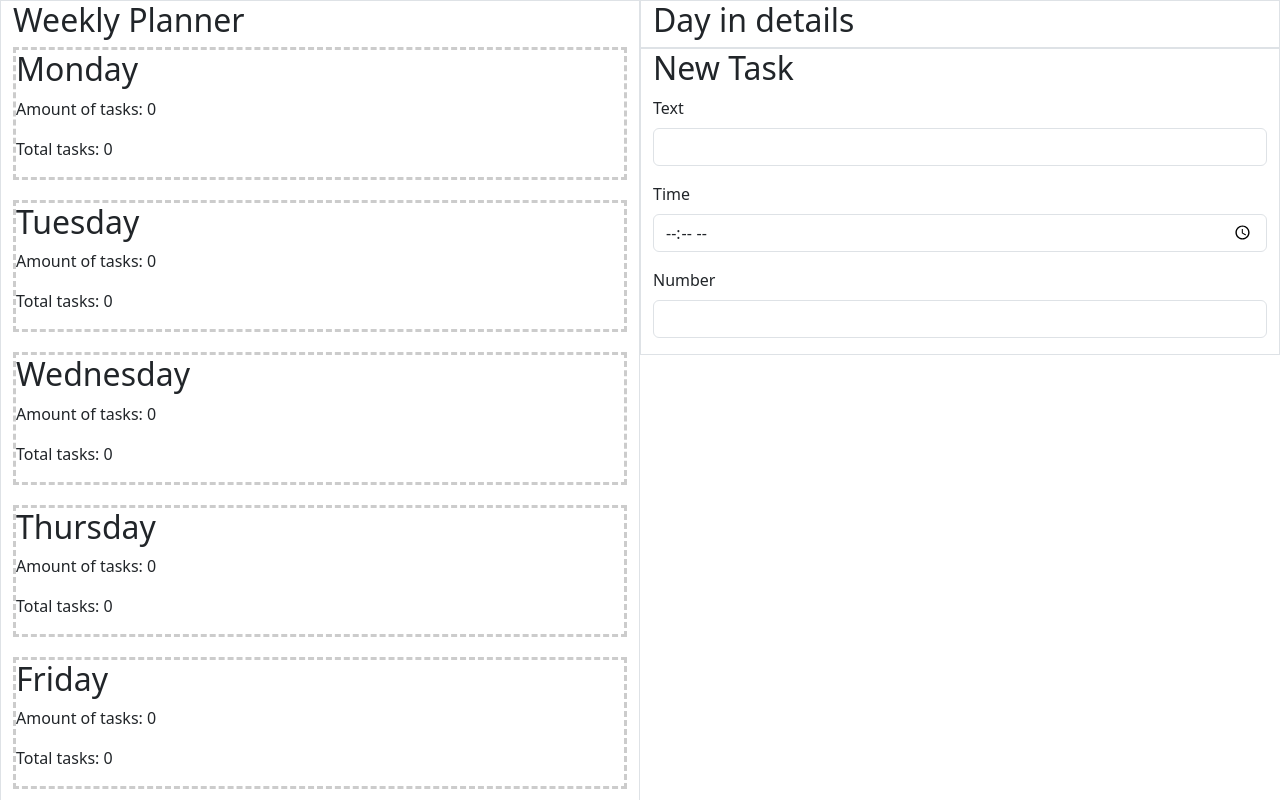
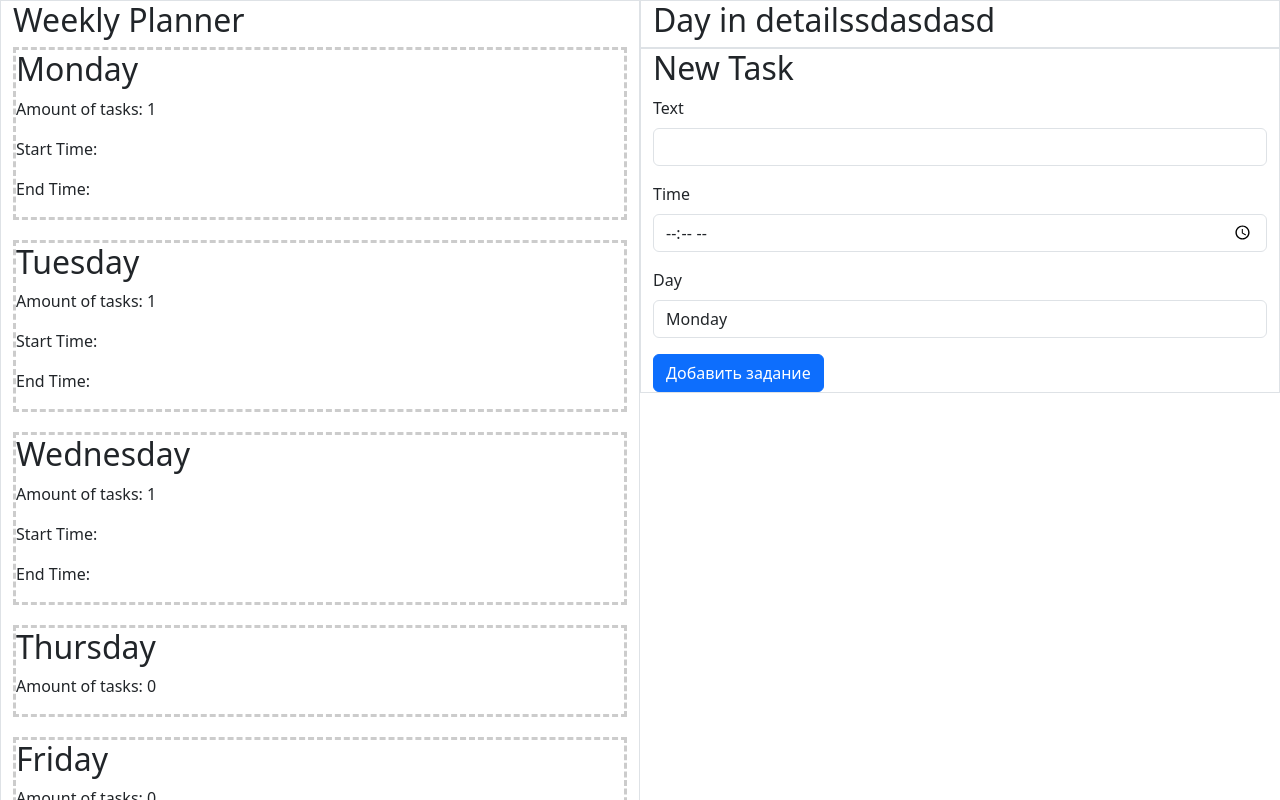
Before and after one commit to Mat203/wt_12_talalaievskiy, a React (Create React App) app: page / in a window 1280 px wide. Shown: the top 800 px of the page. Built offline with nearby package versions, Linux system fonts and the light colour scheme.

Commit message:
Day in details display

```diff
--- a/src/App.js
+++ b/src/App.js
@@ -1,11 +1,16 @@
 import React from 'react';
 import 'bootstrap/dist/css/bootstrap.min.css';
-import Week from './components/Week';
+import Week, { SelectedDayContext, TasksContext } from './components/Week';
 import DayExpanded from './components/DayExpanded';
 import NewTaskForm from './components/NewTaskForm';
 
 function App() {
+  const [selectedDay, setSelectedDay] = React.useState(null);
+  const [tasks, setTasks] = React.useState([]);
+
   return (
+    <SelectedDayContext.Provider value={{ selectedDay, setSelectedDay }}>
+      <TasksContext.Provider value={{ tasks, setTasks }}>
         <div className="App container-fluid">
           <div className="row">
             <div className="col-md-6 border">
@@ -15,19 +20,21 @@ function App() {
             <div className="col-md-6">
               <div className="row">
                 <div className="col-md-12 border">
-              <h2>Day in details</h2>
-              <DayExpanded />
+                  <h2>Day in detailssdasdasd</h2>
+                  {selectedDay && <DayExpanded />}
                 </div>
               </div>
               <div className="row">
                 <div className="col-md-12 border">
                   <h2>New Task</h2>
-              <NewTaskForm />
+                  <NewTaskForm setTasks={setTasks} />
                 </div>
               </div>
             </div>
           </div>
         </div>
+      </TasksContext.Provider>
+    </SelectedDayContext.Provider>
   );
 }
 
--- a/src/components/Day.js
+++ b/src/components/Day.js
@@ -22,8 +22,6 @@ const Day = ({ day }) => {
         >
             <h2>{day}</h2>
             <p>Amount of tasks: {dayTasks.length}</p>
-            <p>Total tasks: {totalDuration}</p>
-            {/* Add your tasks here */}
             {dayTasks.map(task => <Task {...task} />)}
         </div>
     );
--- a/src/components/DayExpanded.js
+++ b/src/components/DayExpanded.js
@@ -1,9 +1,18 @@
 import React from 'react';
+import { useContext } from 'react';
+import Task from './Task';
+import { SelectedDayContext, TasksContext } from './Week';
 
 const DayExpanded = () => {
+    const { selectedDay } = useContext(SelectedDayContext);
+    const { tasks } = useContext(TasksContext);
+
+    const dayTasks = tasks.filter(task => task.day === selectedDay);
+
     return (
         <div className="day-expanded-container">
-            {}
+            <h2>{selectedDay}</h2>
+            {dayTasks.map(task => <Task {...task} />)}
         </div>
     );
 };
--- a/src/components/NewTaskForm.js
+++ b/src/components/NewTaskForm.js
@@ -1,20 +1,46 @@
-import React from 'react';
+import React, { useState } from 'react';
+import { useContext } from 'react';
+import { SelectedDayContext } from './Week';
 
-const NewTaskForm = () => {
+const NewTaskForm = ({ setTasks }) => {
+    const { selectedDay } = useContext(SelectedDayContext);
+    const days = ['Monday', 'Tuesday', 'Wednesday', 'Thursday', 'Friday', 'Saturday', 'Sunday'];
+
+    const [taskText, setTaskText] = useState('');
+    const [taskTime, setTaskTime] = useState('');
+    const [taskDay, setTaskDay] = useState(days[0]);
+
+    const handleSubmit = (event) => {
+        event.preventDefault();
+        const newTask = {
+            text: taskText,
+            time: taskTime,
+            day: taskDay,
+        };
+        setTasks(prevTasks => [...prevTasks, newTask]);
+        setTaskText('');
+        setTaskTime('');
+    };
+
     return (
-        <form className="new-task-form">
+        <form className="new-task-form" onSubmit={handleSubmit}>
             <div className="mb-3">
                 <label className="form-label">Text</label>
-                <input type="text" className="form-control" />
+                <input type="text" className="form-control" value={taskText} onChange={(e) => setTaskText(e.target.value)} />
             </div>
             <div className="mb-3">
                 <label className="form-label">Time</label>
-                <input type="time" className="form-control" />
+                <input type="time" className="form-control" value={taskTime} onChange={(e) => setTaskTime(e.target.value)} />
             </div>
             <div className="mb-3">
-                <label className="form-label">Number</label>
-                <input type="number" className="form-control" />
+                <label className="form-label">Day</label>
+                <select className="form-control" value={taskDay} onChange={(e) => setTaskDay(e.target.value)}>
+                    {days.map((day, index) => (
+                        <option key={index} value={day}>{day}</option>
+                    ))}
+                </select>
             </div>
+            <button type="submit" className="btn btn-primary">Добавить задание</button>
         </form>
     );
 };
--- a/src/components/Week.js
+++ b/src/components/Week.js
@@ -1,17 +1,19 @@
-import React, { useState, createContext } from 'react';
+import React, { useState, useContext, createContext } from 'react';
 import Day from './Day';
-import DayExpanded from './DayExpanded';
 
 export const SelectedDayContext = createContext();
 export const TasksContext = createContext();
 
 const Week = () => {
-    const [selectedDay, setSelectedDay] = useState(null);
-    const [tasks, setTasks] = useState([]);
+    const { setSelectedDay } = useContext(SelectedDayContext);
+    const [tasks, setTasks] = useState([
+        { text: 'Task 1', time: '10:00', day: 'Monday' },
+        { text: 'Task 2', time: '11:00', day: 'Tuesday' },
+        { text: 'Task 3', time: '12:00', day: 'Wednesday' },
+    ]);
     const days = ['Monday', 'Tuesday', 'Wednesday', 'Thursday', 'Friday', 'Saturday', 'Sunday'];
 
     return (
-        <SelectedDayContext.Provider value={{ selectedDay, setSelectedDay }}>
         <TasksContext.Provider value={{ tasks, setTasks }}>
             <div className="week-container">
                 {days.map((day, index) => (
@@ -19,10 +21,8 @@ const Week = () => {
                         <Day day={day} />
                     </div>
                 ))}
-                    {selectedDay && <DayExpanded day={selectedDay} />}
             </div>
         </TasksContext.Provider>
-        </SelectedDayContext.Provider>
     );
 };
 
```
Lines whose indentation alone changed are shown as unchanged.
